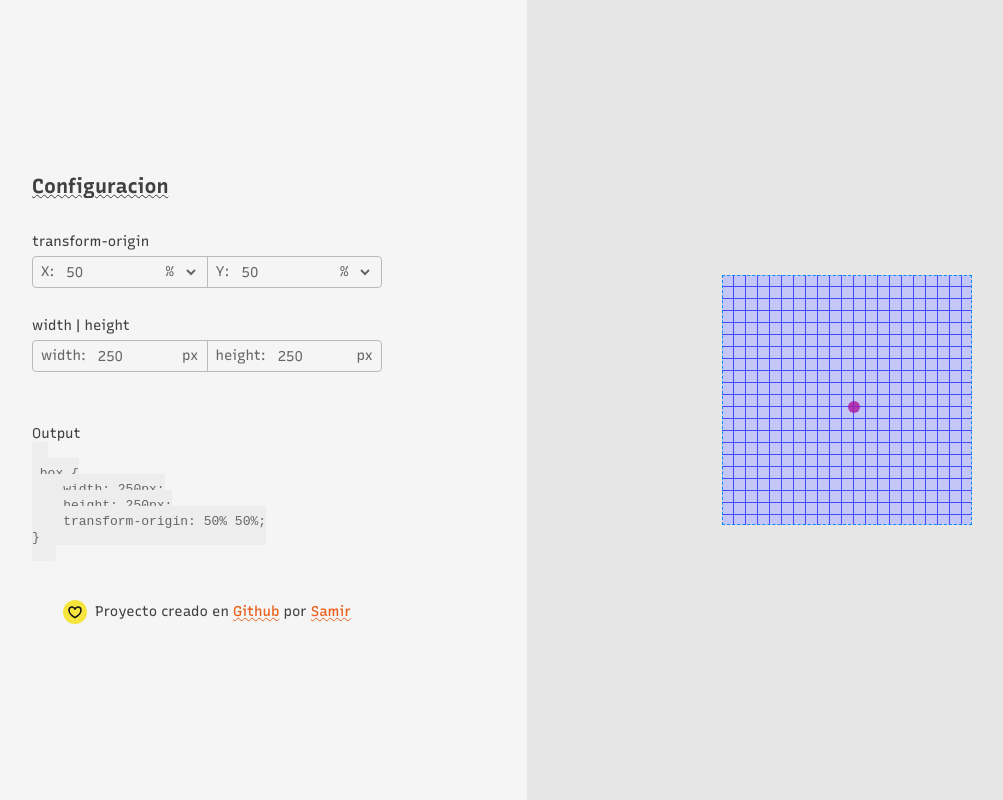
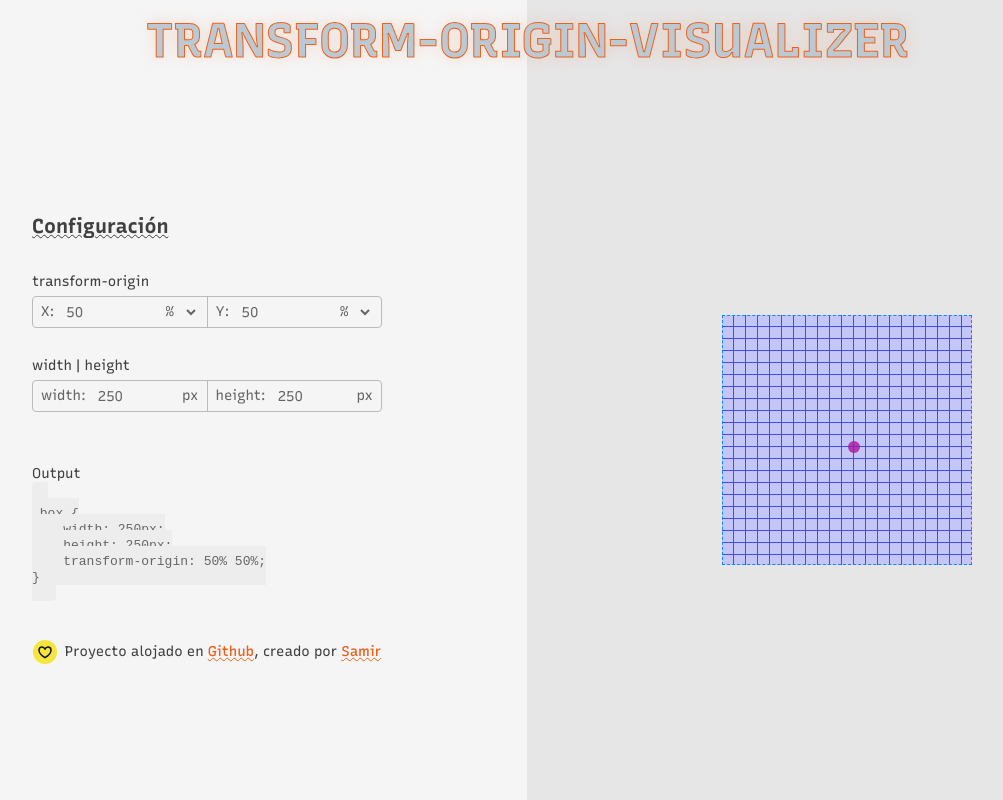
Before and after one commit to Creatlydev/transform-origin-visualizer, a plain HTML site: page index.html in a window 1280 px wide. Shown: the whole page, without its empty margins (113-1116 px from the left). Drawn offline with Linux system fonts and the light colour scheme; a script that the page names is missing; a small style sheet from the web is missing.

Commit message:
style: add css styles

```diff
--- a/index.html
+++ b/index.html
@@ -19,12 +19,14 @@
 
 <body>
 
-
+    <header class="header">
+        <h1 class="main-title">TRANSFORM-ORIGIN-VISUALIZER</h1>
+    </header>
 
     <section class="playground">
         <section class="playground__config">
             <div class="options-box">
-                <h2 class="title">Configuracion</h2>
+                <h2 class="title">Configuración</h2>
                 <div class="group-field">
                     <span class="subtitle">transform-origin</span>
                     <div class="field-values">
@@ -89,8 +91,8 @@
                         d="M12 9.12952C10.6667 5.9999 6 6.33323 6 10.3333C6 14.3333 12 17.6667 12 17.6667C12 17.6667 18 14.3333 18 10.3333C18 6.33323 13.3333 5.9999 12 9.12952Z"
                         stroke="#101318" stroke-width="1.5" stroke-linecap="round" stroke-linejoin="round"></path>
                 </svg>
-                <p>Proyecto creado en <a class="link" href="https://github.com/Creatlydev/transform-origin-visualizer"
-                        rel="noreferrer noopener" target="_blank">Github</a> por <a href="https://github.com/Creatlydev"
+                <p>Proyecto alojado en <a class="link" href="https://github.com/Creatlydev/transform-origin-visualizer"
+                        rel="noreferrer noopener" target="_blank">Github</a>, creado por <a href="https://github.com/Creatlydev"
                         rel="noreferrer noopener" class="link" target="_blank">Samir</a></p>
             </footer>
         </section>
--- a/style.css
+++ b/style.css
@@ -40,9 +40,40 @@ body {
     --easing: ease-in-out;
 }
 
+.header {
+    padding: 1.5rem;
+    display: flex;
+    justify-content: center;
+    align-items: center;
+    height: 5rem;
+    background: linear-gradient(to right, transparent 50%, hsl(0, 0%, 90%) 50%);
+}
+
+@media screen and (width < 670px) {
+    .header {
+        background: transparent;
+    }
+}
+
+.main-title {
+    line-height: 1.25;
+    text-align: center;
+    font-size: clamp(1.5rem, 5vw, 3rem);
+    color: #5a3e02;
+    color: #bcc9d2;
+    font-weight: 700;
+    -webkit-text-stroke: 1px;
+    -webkit-text-stroke-color: #eb621e;
+    text-shadow: 0 0 16px hsla(20, 84%, 52%, .2);
+    transition: transform 200ms ease-in;
+}
+.main-title:hover {
+    transform: scale(1.04);
+}
+
 .playground {
     display: flex;
-    min-height: 100vh;
+    min-height: calc(100vh - 5rem);
 }
 
 @media screen and (width < 670px) {
@@ -53,7 +84,7 @@ body {
 
 .playground>* {
     flex: 1;
-    padding: 1.5rem;
+    padding: 2.5rem 1.5rem;
 }
 
 .playground__viewver {
@@ -61,7 +92,6 @@ body {
     display: grid;
     place-content: center;
     overflow: hidden;
-    height: 100vh;
     background-color: hsl(0, 0%, 90%);
 }
 
```
